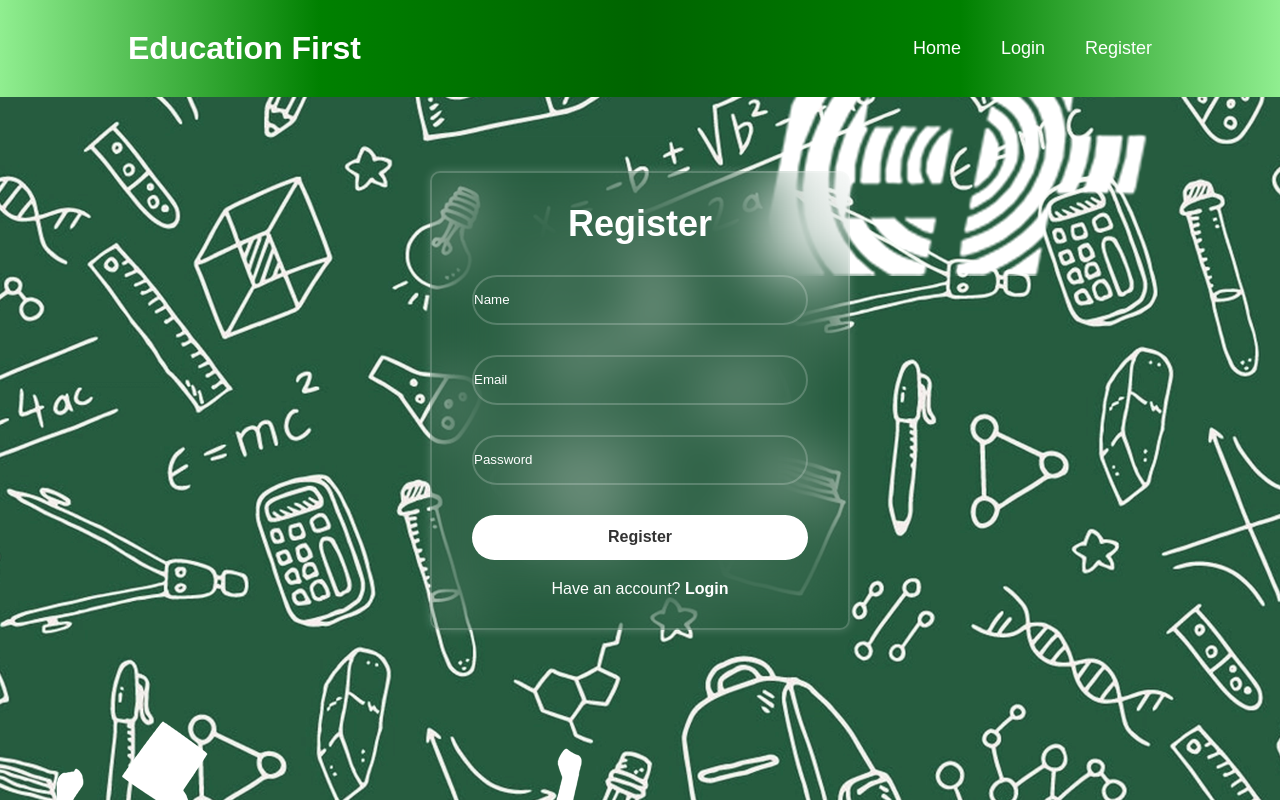
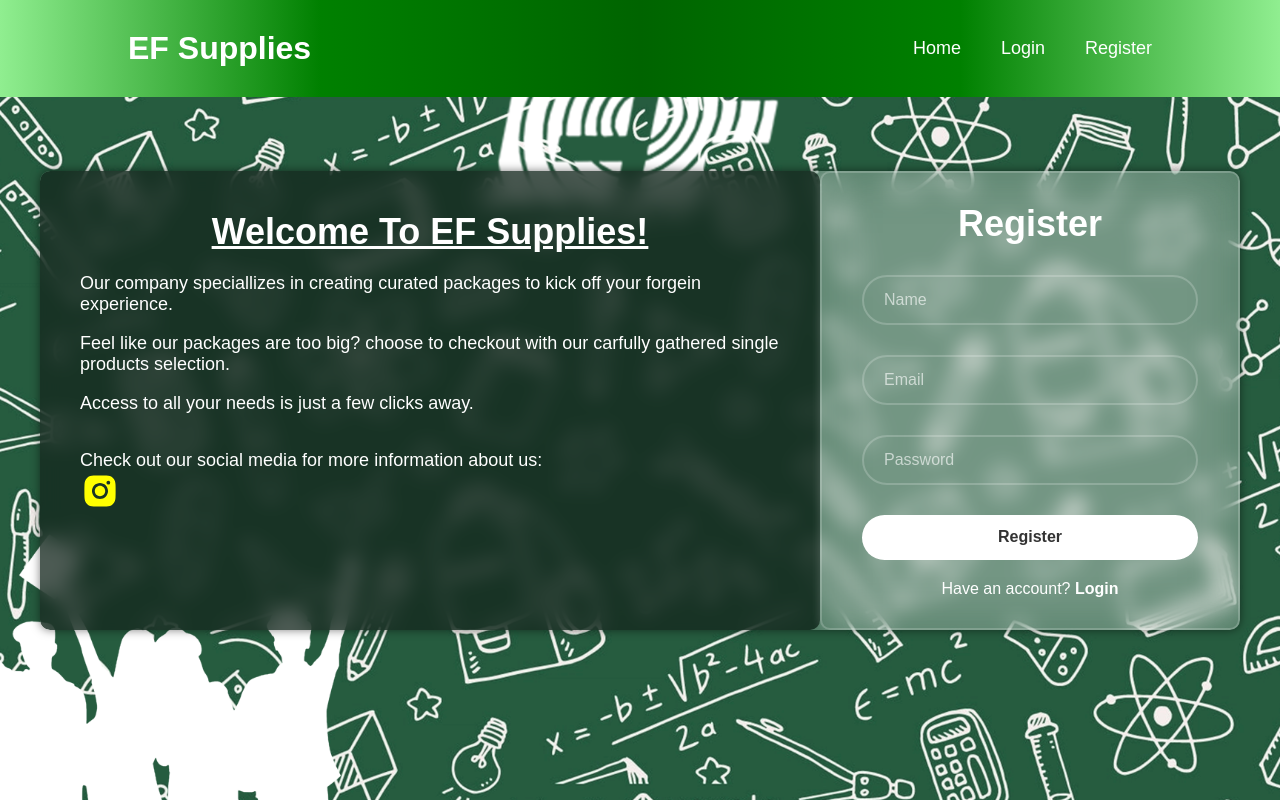
Before and after one commit to doodpool3179/ef-supplies-frontend-new, a React (Create React App) app: page /register in a window 1280 px wide. Built offline with nearby package versions, Linux system fonts and the light colour scheme.

Commit message:
More Improvements
More validation. Clean up and attempt at making the landing page presentable. Render!!!

```diff
--- a/package.json
+++ b/package.json
@@ -6,8 +6,10 @@
     "cra-template": "1.2.0",
     "react": "^19.0.0",
     "react-dom": "^19.0.0",
+    "react-icons": "^5.4.0",
     "react-router-dom": "^7.0.2",
     "react-scripts": "5.0.1",
+    "react-social-icons": "^6.18.0",
     "web-vitals": "^4.2.4"
   },
   "scripts": {
--- a/src/Components/Home/Homev2.jsx
+++ b/src/Components/Home/Homev2.jsx
@@ -1,5 +1,4 @@
 import React from 'react';
-import Nav from '../Navbar/Navbar.jsx'
 import { PRODUCTS } from "../../products.js";
 import { Product } from "./product";
 import "./Homev2.css"
@@ -11,7 +10,6 @@ const Home = () => {
                 <div className="shopTitle">
                 <h1>EF Supplies</h1>
                 </div>
-
                 <div className="products">
                 {PRODUCTS.map((product) => (
                     <Product data={product} />
--- a/src/Components/Navbar/Navbar.jsx
+++ b/src/Components/Navbar/Navbar.jsx
@@ -13,7 +13,7 @@ const Navbar = ({ isLoggedIn, setIsLoggedIn }) => {
 
   return (
     <header className="header">
-      <a href="/" className="logo">Education First</a>
+      <a href="/" className="logo">EF Supplies</a>
 
       <nav className="navbar">
         <Link to="/">Home</Link>
--- a/src/Components/loginForm/loginForm.css
+++ b/src/Components/loginForm/loginForm.css
@@ -15,7 +15,7 @@ body {
     justify-content: center;
     align-items: center;
     min-height: 100vh;
-    background: url(../Assests/bg3.png) no-repeat !important;
+    background: url(../Assests/bg3.png) no-repeat center center;
     background-size: cover;
     background-position: center;
 
@@ -25,7 +25,41 @@ code {
     font-family: source-code-pro, Menlo, Monaco, Consolas, 'Courier New', monospace;
 }
 
-.wrapper {
+.login-container {
+    display: flex;
+    width: 100%;
+    max-width: 1200px;
+    background: rgba(255, 255, 255, 0.2);
+    border-radius: 10px;
+    backdrop-filter: blur(10px);
+    overflow: hidden;
+    box-shadow: 0 0 10px rgba(0, 0, 0, 0.5);
+}
+
+.welcome-section {
+    flex: 1;
+    background: rgba(1, 20, 10, 0.7);
+    color: #fff;
+    padding: 40px;
+    display: flex;
+    flex-direction: column;
+    border-radius: 10px;
+}
+
+.welcome-section h1 {
+    font-size: 36px;
+    margin-bottom: 20px;
+    justify-content: center;
+    align-items: center;
+    text-align: center;
+    text-decoration: underline;
+}
+
+.welcome-section p {
+    font-size: 18px;
+}
+
+.form-section {
     width: 420px;
     background-position: center;
     background: transparent;
@@ -37,13 +71,13 @@ code {
     padding: 30px 40px;
 }
 
-.wrapper h1 {
+.form-section h1 {
     font-size: 36px;
     text-align: center;
 
 }
 
-.wrapper .input-box {
+.form-section .input-box {
     position: relative;
     width: 100%;
     height: 50px;
@@ -58,10 +92,13 @@ code {
     outline: none;
     border: 2px solid rgba(255, 255, 255, .2);
     border-radius: 40px;
+    color: #fff;
+    padding-left: 20px;
+    font-size: 16px;
 }
 
 .input-box input::placeholder {
-    color: #fff
+    color: #ffffff9d;
 }
 
 .input-box .icon {
@@ -69,7 +106,7 @@ code {
     right: 20px;
 }
 
-.wrapper .remember-forget {
+.form-section .remember-forget {
     display: flex;
     justify-content: space-between;
     font-size: 14.5px;
@@ -90,7 +127,7 @@ code {
     text-decoration: underline;
 }
 
-.wrapper button {
+.form-section button {
     width: 100%;
     height: 45px;
     background: #fff;
@@ -104,7 +141,13 @@ code {
     font-weight: 700;
 }
 
-.wrapper .register-link {
+.form-section button:hover {
+    background: rgb(53, 128, 56);
+    scale: 1.02;
+    transition: scale 100ms;
+}
+
+.form-section .register-link {
     font-size: 14.5;
     text-align: center;
     margin-top: 20px;
@@ -119,3 +162,29 @@ code {
 .register-link p a:hover {
     text-decoration: underline;
 }
+
+.error-message {
+    color: red;
+    font-size: 14px;
+    margin-top: 20px;
+    background-color: rgba(255, 0, 0, 0.1);
+    border: 1px solid red;
+    border-radius: 5px;
+    padding: 10px;
+    animation: fadeIn 0.5s ease-in-out;
+}
+
+@keyframes fadeIn {
+    from {
+      opacity: 0;
+      transform: translateY(-10px);
+    }
+    to {
+      opacity: 1;
+      transform: translateY(0);
+    }
+}
+
+.icons {
+    size: 500%;
+}
--- a/src/Components/loginForm/loginForm.jsx
+++ b/src/Components/loginForm/loginForm.jsx
@@ -44,10 +44,13 @@ const LoginPage = ({ setIsLoggedIn }) => {
     };
 
     return(
-
-    <div>
-        <div className='wrapper'>
-            <form onSubmit={handleSubmit}>
+        <div className="login-container">
+        <div className="welcome-section">
+            <h1>Welcome Back!</h1>
+            <p>Access to all your needs is just a few clicks away.</p>
+        </div>
+        <div className="form-section">
+            <form onSubmit={handleSubmit} novalidate>
                 <h1>Login</h1>
                 {error && <p style={{ color: 'red' }}>{error}</p>}
                 <div className= "input-box">
--- a/src/Components/loginForm/registerForm.jsx
+++ b/src/Components/loginForm/registerForm.jsx
@@ -3,6 +3,7 @@ import { useNavigate } from 'react-router-dom';
 import './loginForm.css';
 import Nav from '../Navbar/Navbar.jsx'
 import { Link } from 'react-router-dom';
+import { AiFillInstagram } from "react-icons/ai";
 
 const RegisterPage = () => {
     const [formData, setFormData] = useState({ name: '', email: '', password: '' });
@@ -24,8 +25,28 @@ const RegisterPage = () => {
             return;
         }
 
-        if (formData.password.length < 6) {
-            setError('Password must be at least 6 characters long.');
+        if (formData.password.length < 6 || formData.password.length > 20) {
+            setError('Password must be between 6 and 20 characters long.');
+            return;
+        }
+
+        if (!/[a-z]/.test(formData.password)) {
+            setError("Password must contain at least one lowercase letter.")
+            return;
+        }
+
+        if (!/[A-Z]/.test(formData.password)) {
+            setError("Password must contain at least one uppercase letter.")
+            return;
+        }
+
+        if (!/\d/.test(formData.password)) {
+            setError("Password must contain at least one number.")
+            return;
+        }
+
+        if (!/[!@#$%^&*()_+\-=\[\]{};':"\\|,.<>\/?]/.test(formData.password)) {
+            setError("Password must contain at least one special character.")
             return;
         }
 
@@ -50,18 +71,33 @@ const RegisterPage = () => {
     };
 
     return(
-    <div>
-        <div className='wrapper'>
-            <form onSubmit={handleSubmit}>
+        <div className="login-container">
+            <div className="welcome-section">
+                <h1>Welcome To EF Supplies!</h1>
+                <p>Our company speciallizes in creating curated packages to kick off your forgein experience.</p>
+                <br></br>
+                <p>Feel like our packages are too big? choose to checkout with our carfully gathered single products selection.</p>
+                <br></br>
+                <p>Access to all your needs is just a few clicks away.</p>
+                <br></br><br></br>
+                <p>Check out our social media for more information about us:</p>
+                <div className="icons">
+                    <a href="https://www.instagram.com" target="_blank" rel="noopener noreferrer">
+                        <AiFillInstagram size={40} />
+                    </a>
+                </div>
+            </div>
+            <div className="form-section">
+                <form onSubmit={handleSubmit} novalidate>
                     <h1>Register</h1>
-                {error && <p style={{ color: 'red' }}>{error}</p>}
+                    {error && <p className="error-message">{error}</p>}
                     <div className= "input-box">
                         <input
                             type="text"
                             placeholder="Name"
                             value={formData.name}
                             onChange={(e) => setFormData({ ...formData, name: e.target.value })}
-                        required
+                            novalidate
                         />
                     </div>
                     <div className= "input-box">
@@ -70,7 +106,7 @@ const RegisterPage = () => {
                             placeholder="Email"
                             value={formData.email}
                             onChange={(e) => setFormData({ ...formData, email: e.target.value })}
-                        required
+                            novalidate
                         />
                     </div>
                     <div className= "input-box">
@@ -79,7 +115,7 @@ const RegisterPage = () => {
                             placeholder="Password"
                             value={formData.password}
                             onChange={(e) => setFormData({ ...formData, password: e.target.value })}
-                        required
+                            novalidate
                         />
                     </div>
 
```
Also changed, not shown: 2 other files (tests, documents, lock files or other folders). Lines whose indentation alone changed are shown as unchanged.
